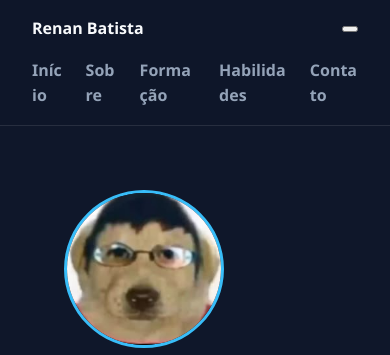
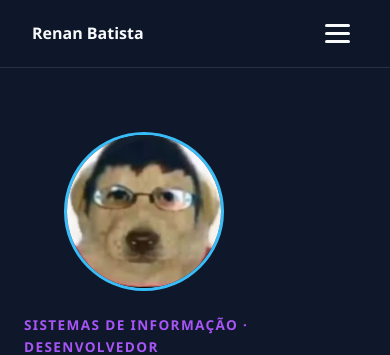
Before and after one commit to rrenanreis-dev/landing_page, a plain HTML site: page index.html in a window 390 px wide. Shown: the top 355 px of the page. Drawn offline with Linux system fonts and the light colour scheme.

```diff
--- a/css/style.css
+++ b/css/style.css
@@ -121,6 +121,67 @@
 .menu-link--ativo {
   color: var(--cyan-accent);
   border-bottom: 2px solid var(--cyan-accent);
+}
+
+/* Botão Hambúrguer (Mobile) */
+.btn-hamburguer {
+  display: none;
+  background: none;
+  border: none;
+  flex-direction: column;
+  gap: 5px;
+  padding: 0.5rem;
+  z-index: 30;
+}
+
+.btn-hamburguer .linha {
+  width: 25px;
+  height: 3px;
+  background-color: var(--text-main);
+  border-radius: 2px;
+  transition: transform 0.3s, opacity 0.3s;
+}
+
+.btn-hamburguer[aria-expanded="true"] .linha:nth-child(1) {
+  transform: translateY(8px) rotate(45deg);
+}
+
+.btn-hamburguer[aria-expanded="true"] .linha:nth-child(2) {
+  opacity: 0;
+}
+
+.btn-hamburguer[aria-expanded="true"] .linha:nth-child(3) {
+  transform: translateY(-8px) rotate(-45deg);
+}
+
+/* Responsividade do Menu Mobile */
+@media (max-width: 768px) {
+  .btn-hamburguer {
+    display: flex;
+  }
+
+  .menu {
+    position: absolute;
+    top: 100%;
+    left: 0;
+    width: 100%;
+    background: var(--bg-dark);
+    border-bottom: 1px solid var(--line-color);
+    max-height: 0;
+    overflow: hidden;
+    transition: max-height 0.3s ease-in-out, padding 0.3s ease-in-out;
+  }
+
+  .menu.menu--aberto {
+    max-height: 300px;
+    padding: 1rem 0;
+  }
+
+  .menu ul {
+    flex-direction: column;
+    align-items: center;
+    gap: 1rem;
+  }
 }
 
 .sobretitulo {
```
